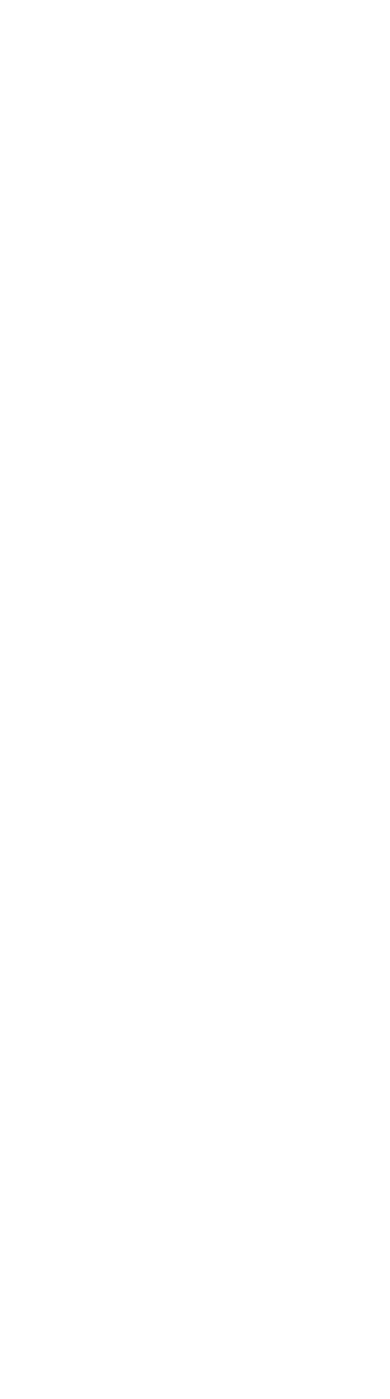
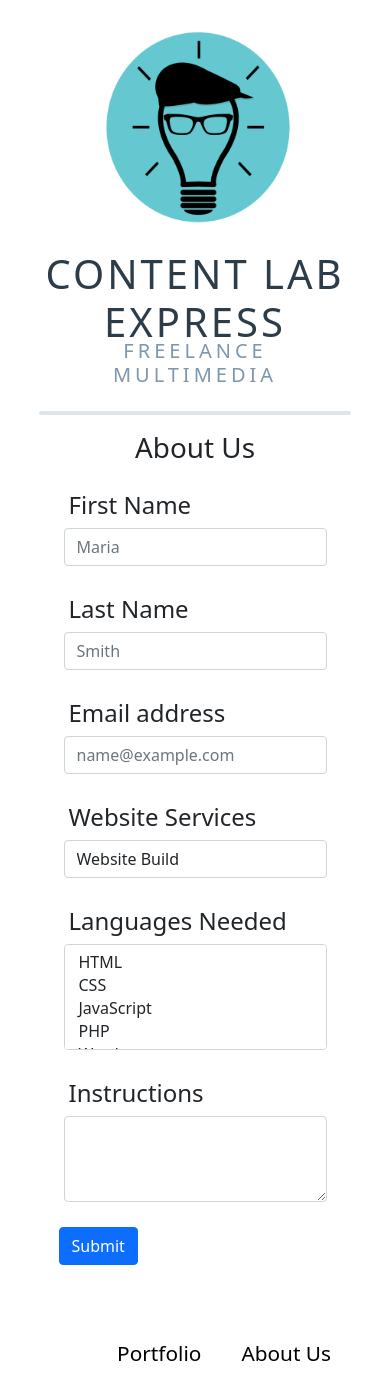
Before and after one commit to estevanpmartins/content-lab-express, a plain HTML site: page about.html in a window 390 px wide. Shown: the top 1399 px of the page. Before the commit the page ends 844 px from the top, so only its background shows below. Drawn offline with nearby package versions, Linux system fonts and the light colour scheme.

Commit message:
SUndays commit 3

```diff
--- a/about.html
+++ b/about.html
@@ -0,0 +1,96 @@
+<!DOCTYPE html>
+<html>
+
+<head>
+    <meta charset="utf-8">
+    <meta name="viewport" content="width=device-width, initial-scale=1.0">
+    <meta http.equiv="X-UA-Compatible" content="ie=edge">
+    <link rel="stylesheet" href="https://cdnjs.cloudflare.com/ajax/libs/font-awesome/5.15.4/css/all.min.css" integrity="sha512-1ycn6IcaQQ40/MKBW2W4Rhis/DbILU74C1vSrLJxCq57o941Ym01SwNsOMqvEBFlcgUa6xLiPY/NS5R+E6ztJQ==" crossorigin="anonymous" referrerpolicy="no-referrer" />
+    <link rel="stylesheet" type="text/css" href="styles_internal.css">
+    <link href="https://cdn.jsdelivr.net/npm/bootstrap@5.1.0/dist/css/bootstrap.min.css" rel="stylesheet" integrity="sha384-KyZXEAg3QhqLMpG8r+8fhAXLRk2vvoC2f3B09zVXn8CA5QIVfZOJ3BCsw2P0p/We" crossorigin="anonymous">
+    <script src="https://ajax.googleapis.com/ajax/libs/jquery/3.5.1/jquery.min.js"></script>
+    <title>Content Lab Express | Freelance Multimedia</title>
+</head>
+
+<body>
+    <nav class="container">
+        <section class="row topwrapper">
+            <div class="logobox center col-lg-4 align-self-center">
+                <a href="index.html"><img src="img/Logo.png" class="logo responsive" alt="logo"></a>
+            </div>
+
+            <div class="titlebox align-self-center">
+                <h1 class="title">Content Lab Express</h1>
+                <h2 class="subtitle mt-2">Freelance Multimedia</h2>
+
+            </div>
+
+        </section>
+    </nav>
+
+    <div class="separator center">
+      <hr>
+  </div>
+
+    <h1 class="service-title">About Us</h1>
+
+    <form class="center">
+        <div class="form-group">
+            <label for="First Name">First Name</label>
+            <input type="email" class="form-control" id="exampleFormControlInput1" placeholder="Maria">
+          </div>
+          <div class="form-group">
+            <label for="Last Name">Last Name</label>
+            <input type="email" class="form-control" id="exampleFormControlInput1" placeholder="Smith">
+          </div>
+        <div class="form-group">
+          <label for="exampleFormControlInput1">Email address</label>
+          <input type="email" class="form-control" id="exampleFormControlInput1" placeholder="name@example.com">
+        </div>
+        <div class="form-group">
+          <label for="Services">Website Services</label>
+          <select class="form-control" id="exampleFormControlSelect1">
+            <option>Website Build</option>
+            <option>Website Maintenance</option>
+            <option>Website Debbug</option>
+            <option>Wordpress Development</option>
+            <option>Other</option>
+          </select>
+        </div>
+        <div class="form-group">
+          <label for="Services">Languages Needed</label>
+          <select multiple class="form-control" id="exampleFormControlSelect2">
+            <option>HTML</option>
+            <option>CSS</option>
+            <option>JavaScript</option>
+            <option>PHP</option>
+            <option>Wordpress</option>
+          </select>
+        </div>
+        <div class="form-group">
+          <label for="exampleFormControlTextarea1">Instructions</label>
+          <textarea class="form-control" id="exampleFormControlTextarea1" rows="3"></textarea>
+        </div>
+        <button type="button" class="btn btn-primary" data-toggle="button" aria-pressed="false" autocomplete="off">
+          Submit
+        </button>
+      </form>
+
+      <footer>
+        <div class="footer-wrapper">
+        <ul>
+            <li class="footer-item"><a href="about.html">About Us</a></li>
+            <li class="footer-item"><a href="portfolio.html">Portfolio</a></li>
+            <li class="footer-item"><a href="how-to.html">How-to Guide</a></li>
+        </ul>
+    </div>
+    </footer>
+
+
+</body>
+
+
+<script src="javascript.js"></script>
+
+
+</html>
--- a/styles_internal.css
+++ b/styles_internal.css
@@ -107,6 +107,16 @@
 		color: #000;
 	}
 
+	.video-container {
+		display: grid;
+		padding-left: 80px;
+		padding-right: 80px;
+	}
+
+	.video-item-1 {
+		float: left;
+	}
+
 	@media screen and (min-width: 650px) {
 		.mainmenu {
 			width: 200px;
```
Also changed, not shown: portfolio.html (+66 -0 lines).
